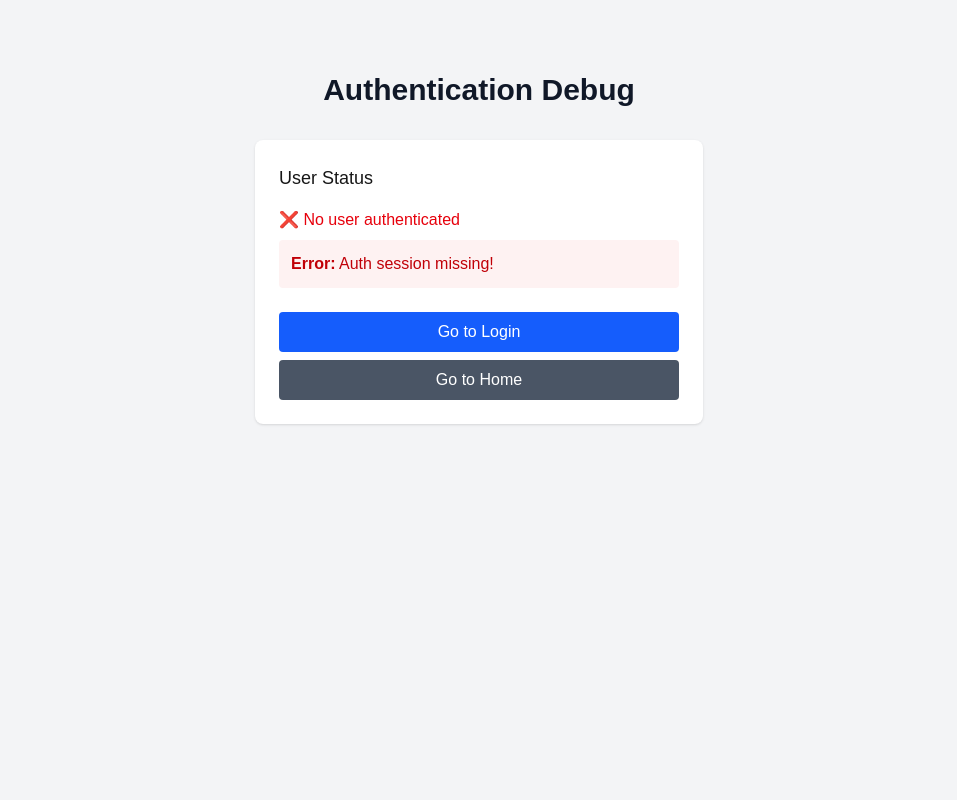
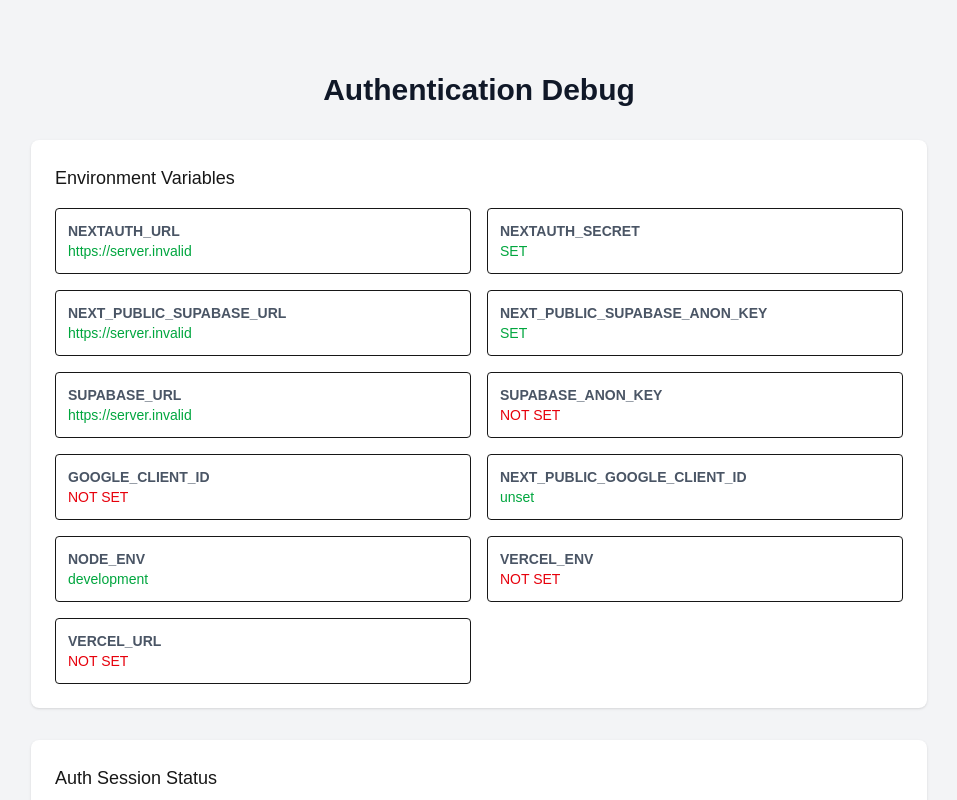
Before and after one commit to josefermoso/udance-monorepo, a Next.js app in the folder apps/web/: page /debug/auth in a window 1280 px wide. Shown: the top 800 px of the page, without its empty margins (161-1118 px from the left). Built offline with nearby package versions, Linux system fonts and the light colour scheme; no server answers.

Commit message:
feat: enhance auth debug page with environment variables logging

```diff
--- a/apps/web/src/app/debug/auth/page.tsx
+++ b/apps/web/src/app/debug/auth/page.tsx
@@ -12,11 +12,39 @@
   const params = await searchParams;
   const urlError = params.error;
 
+  // Environment variables debug info
+  const envDebug = {
+    NEXTAUTH_URL: process.env.NEXTAUTH_URL || 'NOT SET',
+    NEXTAUTH_SECRET: process.env.NEXTAUTH_SECRET ? 'SET' : 'NOT SET',
+    NEXT_PUBLIC_SUPABASE_URL: process.env.NEXT_PUBLIC_SUPABASE_URL || 'NOT SET',
+    NEXT_PUBLIC_SUPABASE_ANON_KEY: process.env.NEXT_PUBLIC_SUPABASE_ANON_KEY
+      ? 'SET'
+      : 'NOT SET',
+    SUPABASE_URL: process.env.SUPABASE_URL || 'NOT SET',
+    SUPABASE_ANON_KEY: process.env.SUPABASE_ANON_KEY ? 'SET' : 'NOT SET',
+    GOOGLE_CLIENT_ID: process.env.GOOGLE_CLIENT_ID ? 'SET' : 'NOT SET',
+    NEXT_PUBLIC_GOOGLE_CLIENT_ID:
+      process.env.NEXT_PUBLIC_GOOGLE_CLIENT_ID || 'NOT SET',
+    NODE_ENV: process.env.NODE_ENV || 'NOT SET',
+    VERCEL_ENV: process.env.VERCEL_ENV || 'NOT SET',
+    VERCEL_URL: process.env.VERCEL_URL || 'NOT SET',
+  };
+
+  console.log('=== AUTH DEBUG ENV VARS ===', envDebug);
+
   try {
     const {
-      data: { user },
+      data: { user, session },
       error,
     } = await supabase.auth.getUser();
+
+    console.log('=== AUTH DEBUG SESSION ===', {
+      hasUser: !!user,
+      hasSession: !!session,
+      userId: user?.id,
+      userEmail: user?.email,
+      error: error?.message,
+    });
 
     if (error) {
       console.error('Auth error:', error);
@@ -24,7 +52,7 @@
 
     return (
       <div className="min-h-screen bg-gray-100 py-12 px-4 sm:px-6 lg:px-8">
-        <div className="max-w-md w-full mx-auto space-y-8">
+        <div className="max-w-4xl w-full mx-auto space-y-8">
           <div>
             <h2 className="mt-6 text-center text-3xl font-extrabold text-gray-900">
               Authentication Debug
@@ -40,12 +68,33 @@
             </div>
           )}
 
+          {/* Environment Variables Section */}
           <div className="bg-white p-6 rounded-lg shadow">
-            <h3 className="text-lg font-medium mb-4">User Status</h3>
+            <h3 className="text-lg font-medium mb-4">Environment Variables</h3>
+            <div className="grid grid-cols-1 md:grid-cols-2 gap-4">
+              {Object.entries(envDebug).map(([key, value]) => (
+                <div key={key} className="border p-3 rounded">
+                  <p className="font-semibold text-sm text-gray-600">{key}</p>
+                  <p
+                    className={`text-sm ${value === 'NOT SET' ? 'text-red-600' : 'text-green-600'}`}
+                  >
+                    {value}
+                  </p>
+                </div>
+              ))}
+            </div>
+          </div>
+
+          {/* Auth Session Section */}
+          <div className="bg-white p-6 rounded-lg shadow">
+            <h3 className="text-lg font-medium mb-4">Auth Session Status</h3>
 
             {user ? (
               <div className="space-y-2">
-                <p className="text-green-600">✅ User is authenticated</p>
+                <p className="text-green-600 text-lg font-semibold">
+                  ✅ User is authenticated
+                </p>
+                <div className="bg-green-50 p-4 rounded space-y-2">
                   <p>
                     <strong>ID:</strong> {user.id}
                   </p>
@@ -66,16 +115,20 @@
                       : 'Never'}
                   </p>
                 </div>
+              </div>
             ) : (
               <div className="space-y-2">
-                <p className="text-red-600">❌ No user authenticated</p>
+                <p className="text-red-600 text-lg font-semibold">
+                  ❌ Auth session missing!
+                </p>
+                <div className="bg-red-50 p-4 rounded">
+                  <p className="text-red-700">No user authenticated</p>
                   {error && (
-                  <div className="bg-red-50 p-3 rounded">
-                    <p className="text-red-700">
+                    <p className="text-red-700 mt-2">
                       <strong>Error:</strong> {error.message}
                     </p>
+                  )}
                 </div>
-                )}
               </div>
             )}
 
```
Lines whose indentation alone changed are shown as unchanged.
